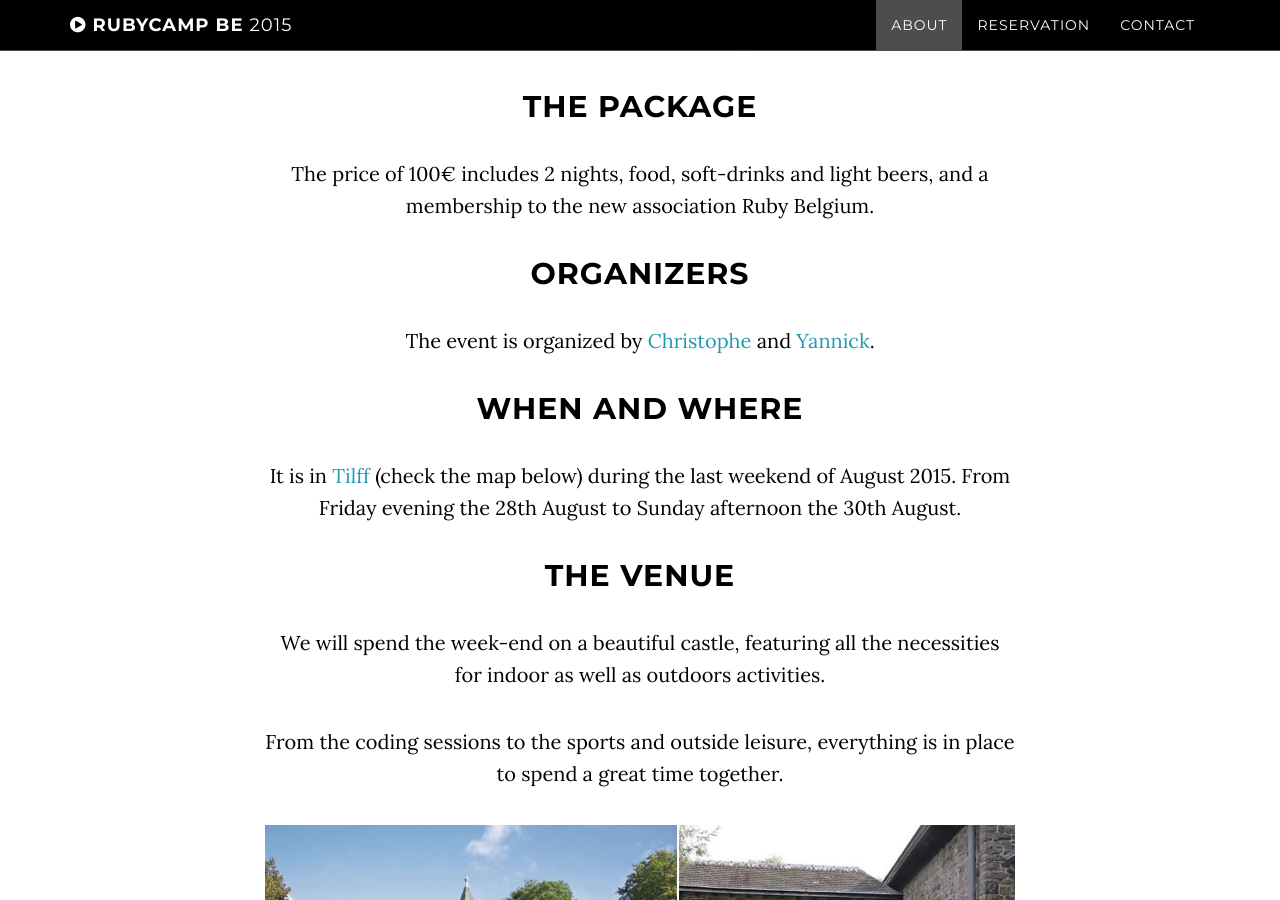
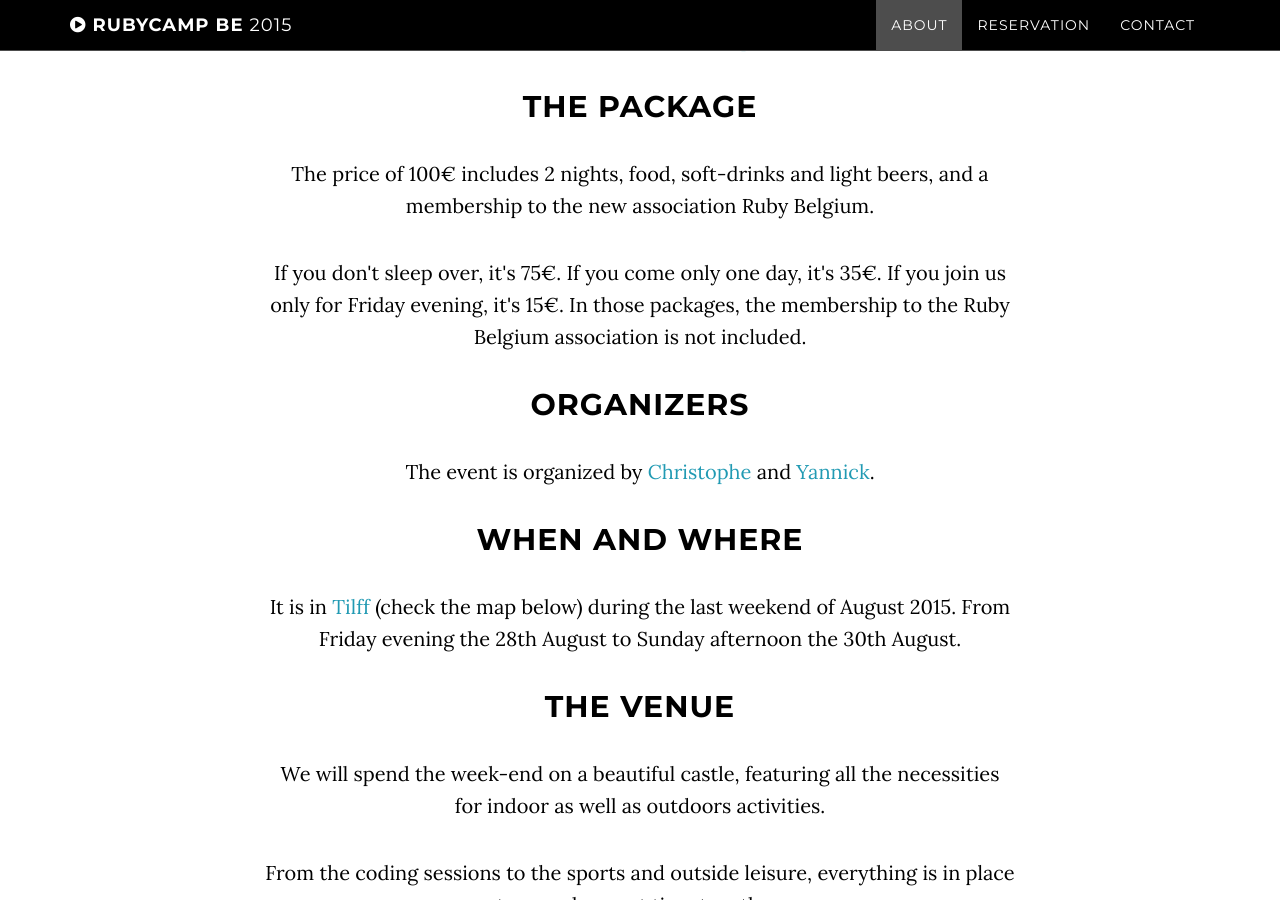
Before and after one commit to brug-be/rubycamp, a Jekyll site: the page built from index.html, in a window 1280 px wide and 900 px high, scrolled down 1440 px. Built offline with Jekyll 4.4.1, drawn with Linux system fonts in a browser that asks for light colours; some of the changed text lies outside the part shown.

Commit message:
Add info about other packages and how to come to Tilff.

```diff
--- a/_includes/about.html
+++ b/_includes/about.html
@@ -13,6 +13,11 @@
 
                 <p>The price of 100€ includes 2 nights, food, soft-drinks and light beers, and a membership to the new association Ruby Belgium.</p>
 
+                <p>If you don't sleep over, it's 75€. If you come only one day,
+                it's 35€. If you join us only for Friday evening, it's 15€. In
+                those packages, the membership to the Ruby Belgium association
+                is not included.</p>
+
                 <h2>Organizers</h2>
 
                 <p>The event is organized by <a href="https://twitter.com/_toch">Christophe</a> and <a href="https://twitter.com/yann_ck">Yannick</a>.</p>
@@ -24,7 +29,7 @@
                 Friday evening the 28th August to Sunday afternoon the 30th
                 August.</p>
 
-                 <h2>The venue</h2>
+                <h2>The venue</h2>
 
                 <p>We will spend the week-end on a beautiful castle, featuring
                 all the necessities for indoor as well as outdoors activities.</p>
@@ -34,6 +39,9 @@
 
                 <p><img alt="The Castle" src="img/castle.jpg" width="100%" /></p>
 
+                <p>Tilff is <a href="http://www.sitilff.be/venir/venir-a-tilff/">
+                accessible by bike, train, bus, or car.</a></p>
+
             </div>
         </div>
     </section>
```
